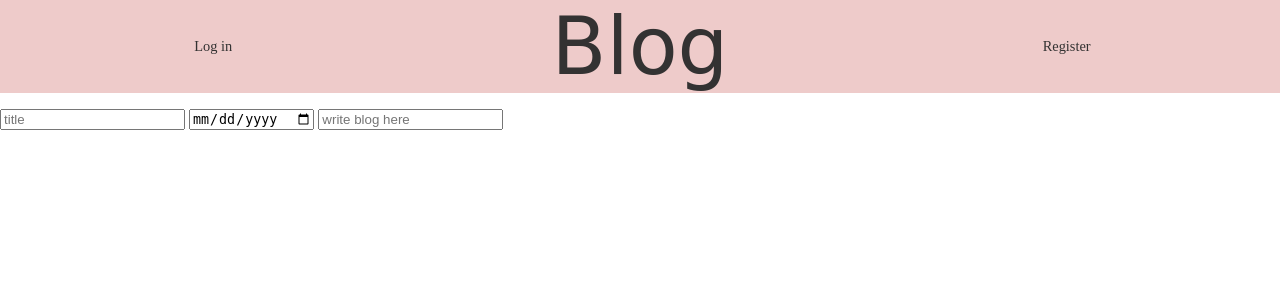
After one commit to lisettewiersma/blog, a PHP site: page /write.html in a window 1280 px wide. The commit adds this page. Shown: the top 300 px of the page. Run offline with PHP 8.4, Linux system fonts and the light colour scheme.

Commit message:
headerblog + css fixes

```diff
--- a/css/style.css
+++ b/css/style.css
@@ -15,12 +15,14 @@ body {
     padding: 0;
     display: grid;
     grid-template-columns: 1fr 1fr 1fr;
+    align-items: center;
+    margin-bottom: 1em;
 }
 
 
 a {
     text-decoration: none;
-    color: #191919;
+    color: #333232;
 }
 
 .titel {
@@ -32,47 +34,92 @@ a {
     position: relative;
     width: 100%;
     text-decoration: none;
-    color: #191919;
+    color: #333232;
 }
 
 .knoppen {
     position: relative;
     text-decoration: none;
-    color: #191919;
+    color: #333232;
     margin: auto;
     float: center;
     position: relative;
 }
 
+.headerblog {
+    width: 80%;
+    height: 60vh;
+    position: relative;
+    margin: auto;
+    display: grid;
+    grid-template-columns: 1fr 2fr;
+    justify-content: end;
+    margin-bottom: 1.2em;
+}
+
+.headertitle{
+    font-size: 6em;
+    font-weight: 900;
+    font-family: 'Playfair Display', serif;
+    color: #5C7457;
+}
+
+.headerimg {
+    position: relative;
+    max-height: 60vh;
+    padding: 0.5em 5em 0.5em 0.5em;
+    margin-right: 1em;
+    background-color: #979B8D;
+}
+
 h1 {
-    color: #CED0CE;
+    color: #EECBCA;
     font-family: 'Playfair Display', serif;
     font-size: 3em;
     font-weight: 900;
+    line-height: 0;
+    margin-top: 3em;
 }
 
 p {
-    color: #191919;
+    color: #333232;
     font-family: 'Playfair Display', serif;
     font-size: 0.9em;
     font-weight: 400;
 }
 
-img {
+.info {
+    text-align: center;
+}
+
+.blogimg {
     max-width: 400px;
+    max-height: 60%;
     position: relative;
     float: left;
     padding: 2%;
     border: #e6e8e6;
+    z-index: 400;
 }
 
 .content {
     position: relative;
 }
 
+.wrapper {
+    display: grid;
+    grid-template-columns: 1fr 1fr;
+    align-content: center;
+    justify-content: center;
+}
+
 .blog {
-    border-bottom: 1px solid #000000;
+    border-bottom: 1px solid #333232;
     width: 60%;
     position: relative;
     margin: auto;
 }
+
+.title{
+    text-align: center;
+}
--- a/index.html
+++ b/index.html
@@ -7,6 +7,9 @@
     <title>Document</title>
 </head>
 <body>
-    <div class="blog"></div>
+    <div class="blog">
+    </div>
+
+
 </body>
 </html>
--- /dev/null
+++ b/write.html
@@ -0,0 +1,24 @@
+<!DOCTYPE html>
+<html lang="en">
+<head>
+    <meta charset="UTF-8">
+    <meta name="viewport" content="width=device-width, initial-scale=1.0">
+    <meta http-equiv="X-UA-Compatible" content="ie=edge">
+    <title>Blog - write article</title>
+    <link rel="stylesheet" href="style.css">
+</head>
+<body>
+    <div class="header">
+        <a href="#"><p class="knop">Log in</p></a>
+        <a href="#"><h2 class="titel">Blog</h2></a>
+        <a href="#"><p class="knop">Register</p></a>
+    </div>
+
+    <form action="" method="post">
+        <input type="text" name="title" id="title" placeholder="title">
+        <input type="date" name="date" id="date" placeholder="date">
+        <input type="text" name="content" id="content" placeholder="write blog here">
+        <input type="image" src="" alt="">
+    </form>
+</body>
+</html>
```
Also changed, not shown: php/blogs.php (+5 -17 lines), php/headerblogs.php (+3 -38 lines).
